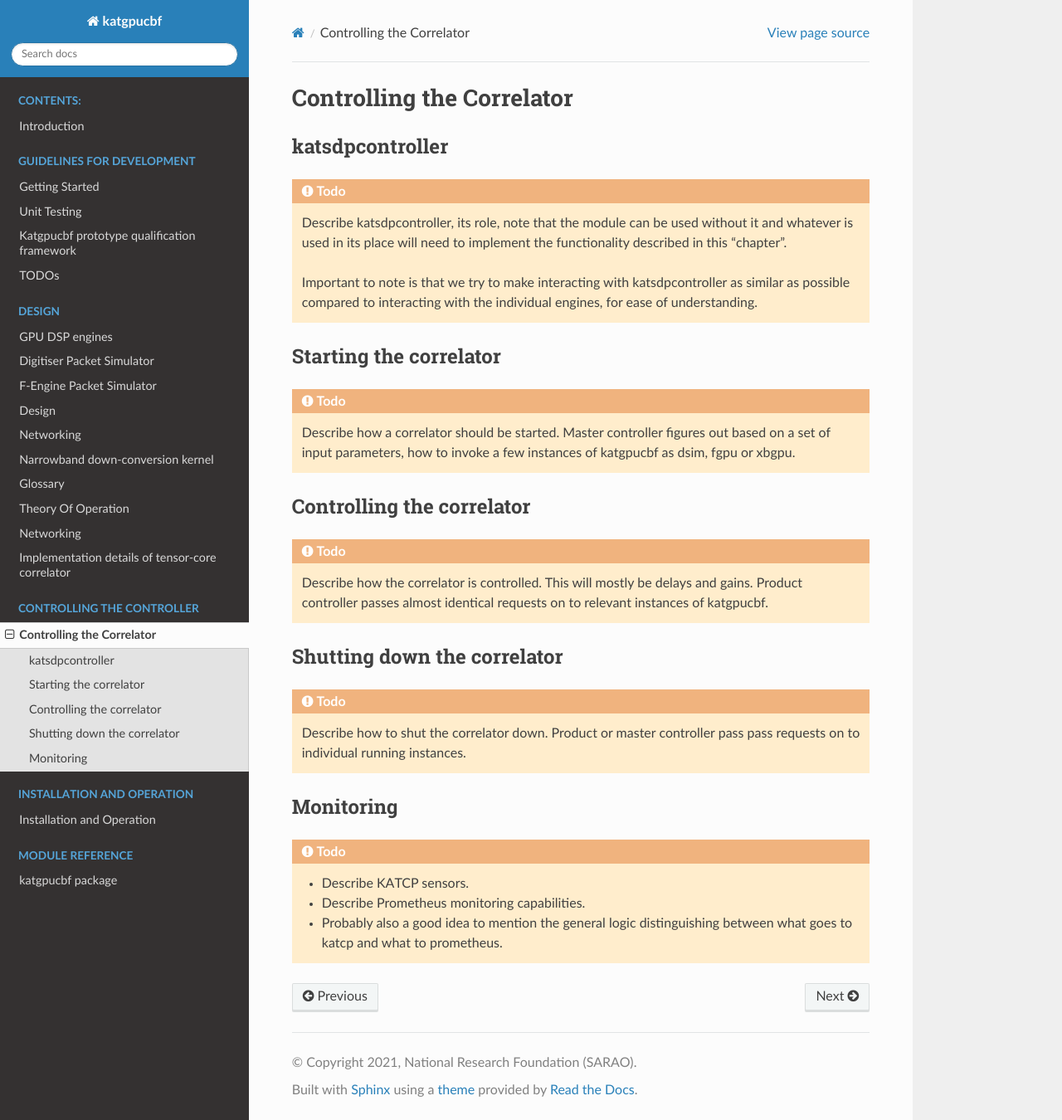
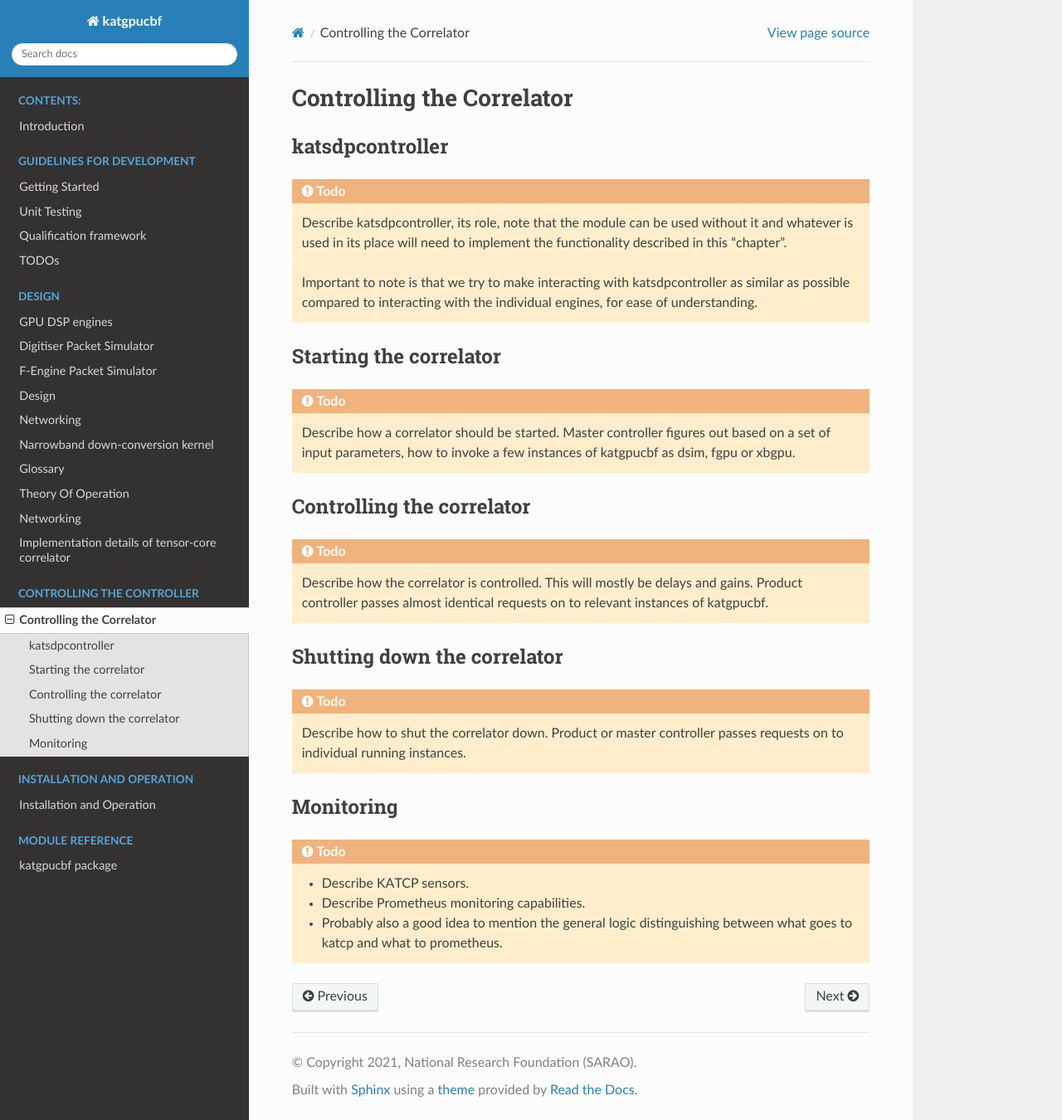
Before and after one commit to ska-sa/katgpucbf, a Sphinx documentation site: the page built from doc/controlling.rst, in a window 1280 px wide and 1350 px high. Shown: the whole window at 83% size. Built offline with Sphinx 7.4.7 and the Read the Docs theme 2.0.0, drawn with Linux system fonts in a browser that asks for light colours; formulas are drawn with MathJax 3; the version number could not be read and is left out.

Commit message:
Apply suggestions from code review
Co-authored-by: Bruce Merry <1963944+bmerry@users.noreply.github.com>

```diff
--- a/doc/controlling.rst
+++ b/doc/controlling.rst
@@ -40,8 +40,8 @@ Shutting down the correlator
 
 .. todo::
 
-    Describe how to shut the correlator down. Product or master controller pass
-    pass requests on to individual running instances.
+    Describe how to shut the correlator down. Product or master controller
+    passes requests on to individual running instances.
 
 Monitoring
 ----------
--- a/doc/qualification.rst
+++ b/doc/qualification.rst
@@ -1,4 +1,4 @@
-Katgpucbf prototype qualification framework
+Qualification framework
 ===========================================
 
 .. todo::
--- a/doc/unit-testing.rst
+++ b/doc/unit-testing.rst
@@ -18,7 +18,7 @@ In order to run the tests, use the following command:
 as part of this project's ``requirements-dev.txt`` are :mod:`.coverage` and
 :mod:`.pytest-cov`. As currently configured, running the unit tests as described
 above will execute a subset of the parameterised tests (see the docstring for
-``test/conftest.py``), while every combination of parameters won't always be
+``test/conftest.py``). While every combination of parameters won't always be
 tested, each individual parameter will be tested at least once.
 
 If you'd like an HTML test-coverage report (at the expense of a slightly longer
--- a/doc/xbgpu.theory.rst
+++ b/doc/xbgpu.theory.rst
@@ -4,7 +4,7 @@ Theory Of Operation
 .. todo::
 
    Most of this needs to be folded into the higher-level GPU "Design" document.
-   Whatever remains will probably need re-naming under and "F-engine" sub-
+   Whatever remains will probably need re-naming under an "XB-engine" sub-
    heading or some such.
 
 Signal Flow
```
Also changed, not shown: other parts of doc/unit-testing.rst (+1 -1 lines).
